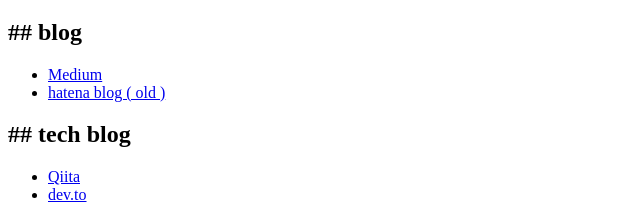
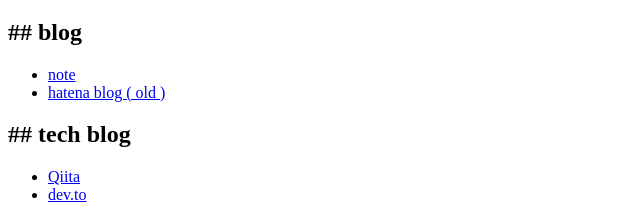
Before and after one commit to nabeliwo/nabeliwo.github.io, a plain HTML site: page index.html in a window 1280 px wide. Shown: the part 226-447 px from the top of the page, 0-640 px from the left. Drawn offline with Linux system fonts and the light colour scheme.

Commit message:
:sparkles: Change blog from medium to note

```diff
--- a/index.html
+++ b/index.html
@@ -26,7 +26,7 @@
 <h2>## blog</h2>
 
 <ul>
-  <li><a href="https://medium.com/@nabeliwo" target="_blank">Medium</a></li>
+  <li><a href="https://note.mu/nabeliwo" target="_blank">note</a></li>
   <li><a href="http://nabeliwo.hatenablog.com" target="_blank">hatena blog ( old )</a></li>
 </ul>
 
```
